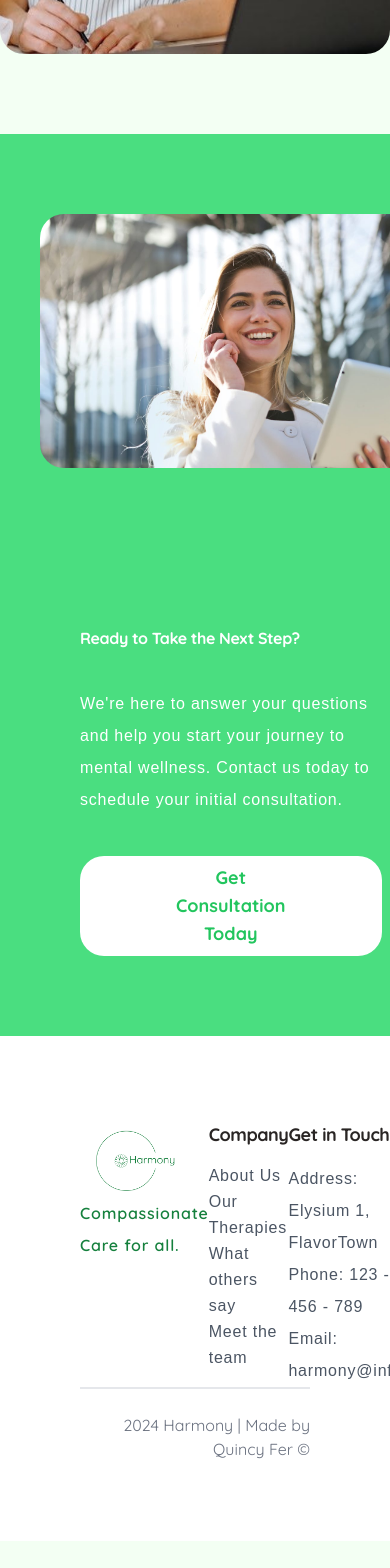
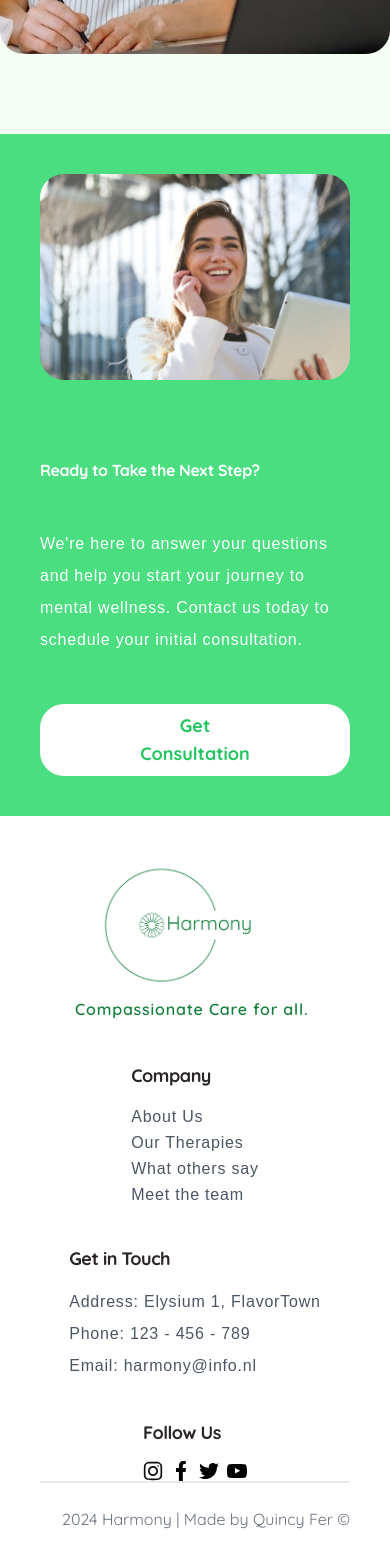
Before and after one commit to Quincy-Fer/Harmony-Therapy-Website, a React (Vite) app: page / in a window 390 px wide. Shown: the part 10037-11605 px from the top of the page. Before the commit the page ends 11578 px from the top, so only its background shows below. Built offline with nearby package versions, Linux system fonts and the light colour scheme.

Commit message:
Finish finalcta section responsiveness, footer adjusted for tablet view

```diff
--- a/src/Sections/FinalCTA.jsx
+++ b/src/Sections/FinalCTA.jsx
@@ -14,12 +14,16 @@ const FinalCTA = () => {
     <section className="w-full mt-20 bg-green-400 mx-auto" id="contact">
       <div className="grid md:grid-cols-2">
         {/* img left */}
-        <div className=" p-10 rounded-3xl my-10">
-          <img src={cta} alt="Contact foto" className="rounded-3xl h-full object-cover" />
+        <div className=" p-10 rounded-3xl ">
+          <img
+            src={cta}
+            alt="Contact foto"
+            className="rounded-3xl h-full object-cover"
+          />
         </div>
         {/* Right col */}
-        <div className=" p-20">
-          <div className=" ">
+        <div className="p-10">
+          <div className="flex flex-col gap-2">
             <h2
               className="text-white md:text-[44px] lg:text-[72px] lg:max-w-[780px] font-bold font-quicksand
          leading-tight tracking-tight "
@@ -35,7 +39,7 @@ const FinalCTA = () => {
               initial consultation.
             </p>
 
-            <ButtonFinal label="Get Consultation Today" onClick={toggleModal} />
+            <ButtonFinal label="Get Consultation " onClick={toggleModal} />
           </div>
         </div>
       </div>
--- a/src/Sections/Footer.jsx
+++ b/src/Sections/Footer.jsx
@@ -3,10 +3,10 @@ import { logoNoBG } from "../assets/images";
 
 const Footer = () => {
   return (
-    <footer className="w-full bg-white p-20 " id="footer">
-      <div className="flex  justify-between mt-2">
+    <footer className="w-full bg-white p-10 " id="footer">
+      <div className="grid md:grid-cols-2 lg:grid-cols-4 gap-10 justify-items-center">
         {/* Logo & Slogan */}
-        <div className="flex flex-col ">
+        <div className=" ">
           <img src={logoNoBG} alt="Harmony Logo" className="bg-contain w-60" />
           <p
             className="font-quicksand  text-base text-green-700 tracking-wider leading-loose  font-semibold
@@ -16,7 +16,7 @@ const Footer = () => {
           </p>
         </div>
         {/* Site Links */}
-        <div className="flex flex-col">
+        <div className="">
           <h6
             className="text-stone-800 text-lg max-w-[600px] font-bold font-quicksand
          leading-tight tracking-tight "
@@ -48,7 +48,7 @@ const Footer = () => {
           </a>
         </div>
         {/* Contact Info */}
-        <div className="flex flex-col">
+        <div className="">
           <h6
             className="text-stone-800 text-lg max-w-[600px] font-bold font-quicksand
          leading-tight tracking-tight "
```
